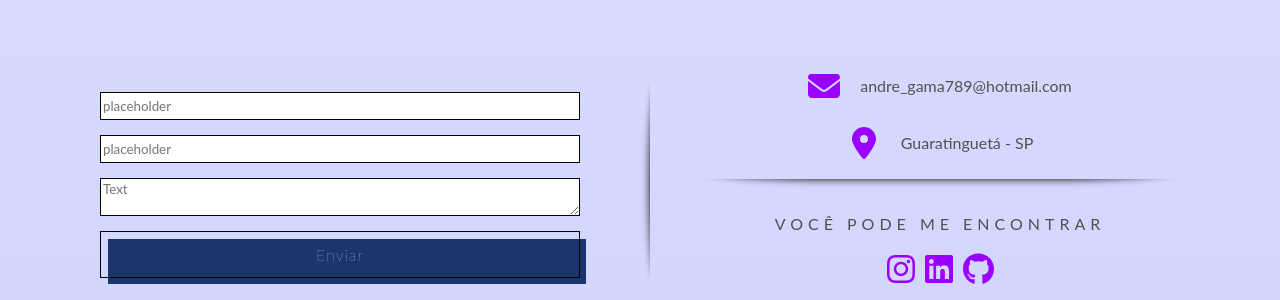
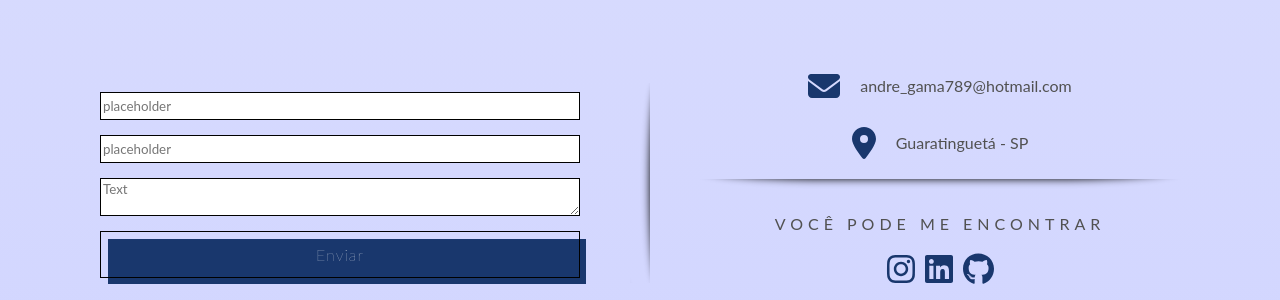
Before and after one commit to AndreTGama/portfolio, a React (Create React App) app: page / in a window 1280 px wide. Shown: the part 2497-2797 px from the top of the page. Built offline with nearby package versions, Linux system fonts and the light colour scheme; a web font is replaced by a local one.

Commit message:
change colors icons

```diff
--- a/src/components/Background/FloatingColors/FloatingColors.style.tsx
+++ b/src/components/Background/FloatingColors/FloatingColors.style.tsx
@@ -1,5 +1,5 @@
-import styled from "styled-components";
-import { Colors } from "../../../styles/Colors.style";
+import styled from 'styled-components'
+import { Colors } from '../../../styles/Colors.style'
 
 export const BackGround = styled.section`
     height: 300px;
--- a/src/components/Contact/Index.tsx
+++ b/src/components/Contact/Index.tsx
@@ -7,7 +7,7 @@ import Vertical from '../Divisor/Vertical/Index';
 
 export default function Contact(): JSX.Element {
     return (
-        <Style.Section>
+        <Style.Section id='contact'>
             <Font.Title>Contato</Font.Title>
             <Global.RowResponsive mediaMaxWidth={740} flexDirection={'column'}>
                 <Form />
--- a/src/components/Contact/MoreInformation/Index.style.tsx
+++ b/src/components/Contact/MoreInformation/Index.style.tsx
@@ -39,10 +39,10 @@ export const SpanTittle = styled.span`
 `
 
 export const Icons = styled.div`
-    color: ${Colors.squaryDark};
+    color: ${Colors.blue};
     margin: 5px;
     :hover{
-        color: ${Colors.squary};
+        color: ${Colors.blueHover};
         text-shadow: white 0px 0px 20px;
     }
 `
--- a/src/components/Contact/MoreInformation/Index.tsx
+++ b/src/components/Contact/MoreInformation/Index.tsx
@@ -25,12 +25,17 @@ export default function MoreInformation(): JSX.Element {
                 </Style.Row>
             <Style.Row>
                 <Style.Icons>
-                    <FontAwesomeIcon
-                        icon={faLocationDot}
-                        size='2xl'
-                    />
+                    <a
+                        href='https://www.google.com/maps/place/Guaratinguet%C3%A1,+State+of+S%C3%A3o+Paulo/@-22.7922256,-45.2736927,12z/data=!3m1!4b1!4m6!3m5!1s0x94ccc43d2f182b09:0x4ff95ebd5d4a29a7!8m2!3d-22.8036913!4d-45.1859219!16s%2Fg%2F11bc5zbbydo'
+                        target='_blank'
+                    >
+                        <FontAwesomeIcon
+                            icon={faLocationDot}
+                            size='2xl'
+                        />
+                        <Style.Span>Guaratinguetá - SP</Style.Span>
+                    </a>
                 </Style.Icons>
-                <Style.Span>Guaratinguetá - SP</Style.Span>
             </Style.Row>
             <Horizon />
             <Style.SpanTittle>
--- a/src/components/Icons/SocialMedia/SocialMedia.style.tsx
+++ b/src/components/Icons/SocialMedia/SocialMedia.style.tsx
@@ -1,11 +1,11 @@
-import styled from "styled-components"
-import { Colors } from "../../../styles/Colors.style"
+import styled from 'styled-components'
+import { Colors } from '../../../styles/Colors.style'
 
 export const Anchor = styled.a`
-    color: ${Colors.squaryDark};
+    color: ${Colors.blue};
     margin: 5px;
     :hover{
-        color: ${Colors.squary};
+        color: ${Colors.blueHover};
         text-shadow: white 0px 0px 20px;
     }
 `
--- a/src/components/Navbar/Options/Options.tsx
+++ b/src/components/Navbar/Options/Options.tsx
@@ -20,33 +20,33 @@ export function Options({
         <RowCollumn>
             <Links
                 onClick={(event : React.MouseEvent<HTMLButtonElement>)=> activeLink(event)}
-                id="a_about"
+                id='a_about'
                 active={activeSection === 'a_about'}
-                href="#about"
+                href='#about'
             >
                 Sobre Mim
             </Links>
             <Links
                 onClick={(event : React.MouseEvent<HTMLButtonElement>)=> activeLink(event)}
-                id="a_projects"
-                active={activeSection === 'a_projects'}
-                href="#projects"
+                id='a_skills'
+                active={activeSection === 'a_skills'}
+                href='#skills'
             >
                 Minhas competências
             </Links>
             <Links
                 onClick={(event : React.MouseEvent<HTMLButtonElement>)=> activeLink(event)}
-                id="a_blog"
-                active={activeSection === 'a_blog'}
-                href="#blog"
+                id='a_blog'
+                active={activeSection === 'a_projects'}
+                href='#projects'
             >
                 Projetos
             </Links>
             <Links
                 onClick={(event : React.MouseEvent<HTMLButtonElement>)=> activeLink(event)}
-                id="a_contact"
+                id='a_contact'
                 active={activeSection === 'a_contact'}
-                href="#contact"
+                href='#contact'
             >
                 Contato
             </Links>
--- a/src/styles/Colors.style.tsx
+++ b/src/styles/Colors.style.tsx
@@ -1,8 +1,7 @@
 
 export const Colors = {
     blue: '#19376D',
-    blueHover: '#19376D',
-    primary: '#FAF8F8',
+    blueHover: '#075DF9',
     darkBlue: '#0B2447',
     complementary: '#E0980B',
     squary: '#E038A1',
```
